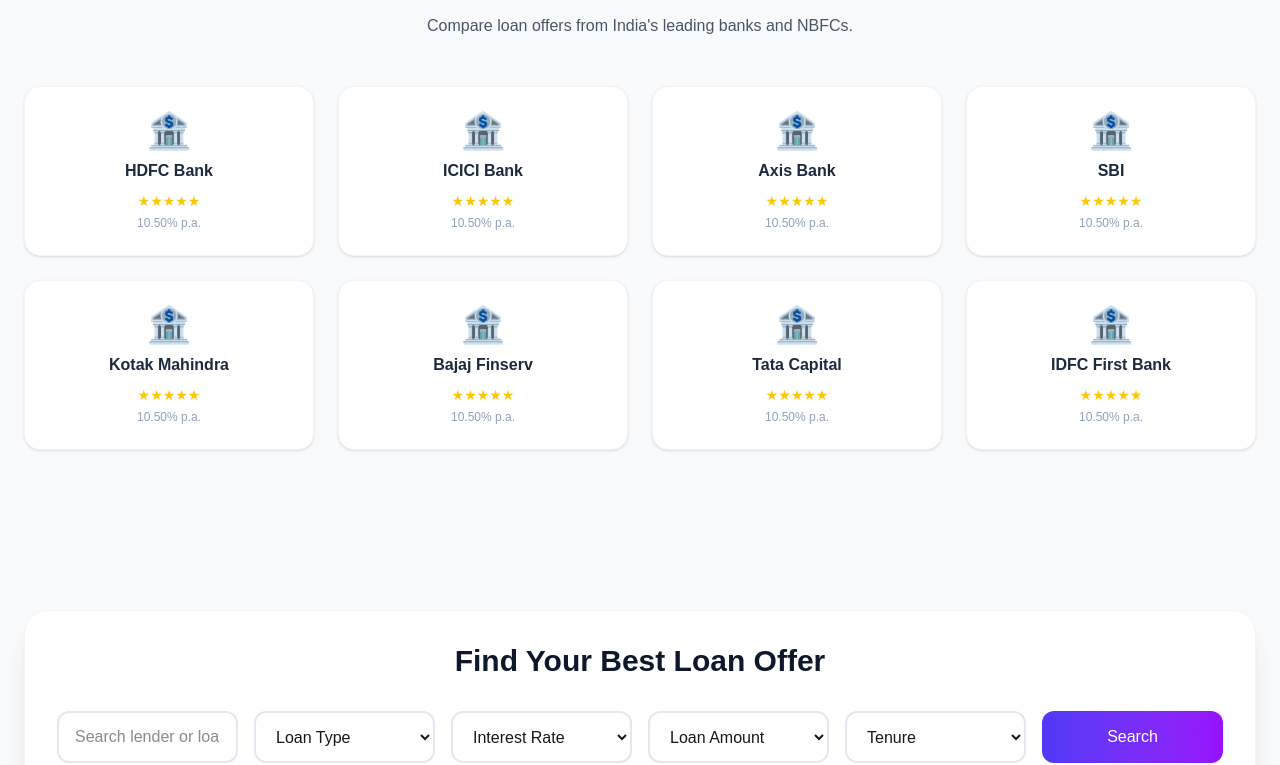
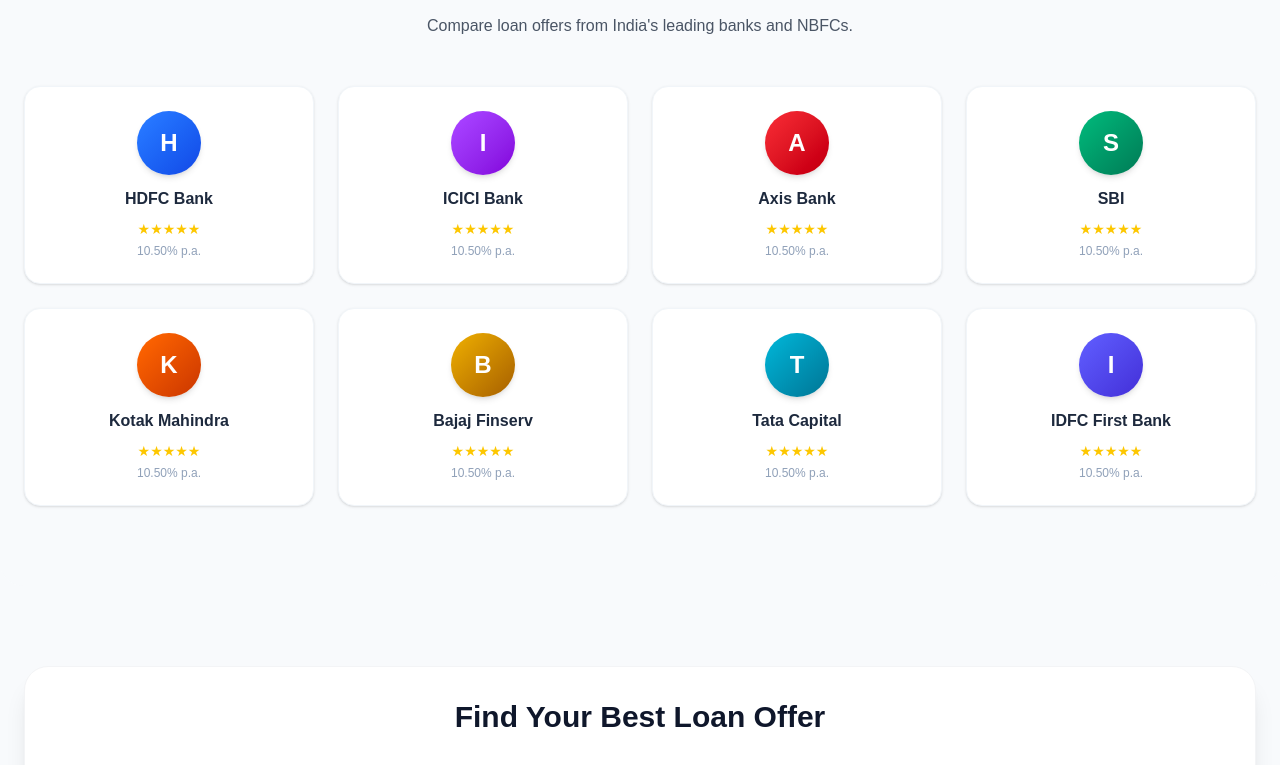
Before and after one commit to ksloanspvtld-prog/kinetik-capital-loans, a Next.js app: page / in a window 1280 px wide. Shown: the part 1553-2318 px from the top of the page. Built offline with nearby package versions, Linux system fonts and the light colour scheme.

Commit message:
🏦 Added Bank Logos in Both Lending Partners Sections

```diff
--- a/app/page.tsx
+++ b/app/page.tsx
@@ -6,6 +6,20 @@
 
 // ✅ Company Name - येथे बदला
 const COMPANY_NAME = "Kinetik Capital";
+
+// Bank Logos Data (initial + color)
+const bankLogos: Record<string, { initial: string; color: string }> = {
+  "HDFC Bank": { initial: "H", color: "from-blue-500 to-blue-700" },
+  "ICICI Bank": { initial: "I", color: "from-purple-500 to-purple-700" },
+  "Axis Bank": { initial: "A", color: "from-red-500 to-red-700" },
+  "SBI": { initial: "S", color: "from-emerald-500 to-emerald-700" },
+  "Kotak Mahindra": { initial: "K", color: "from-orange-500 to-orange-700" },
+  "Bajaj Finserv": { initial: "B", color: "from-yellow-500 to-yellow-700" },
+  "Tata Capital": { initial: "T", color: "from-cyan-500 to-cyan-700" },
+  "IDFC First Bank": { initial: "I", color: "from-indigo-500 to-indigo-700" },
+  "PNB": { initial: "P", color: "from-rose-500 to-rose-700" },
+  "Bank of Baroda": { initial: "B", color: "from-amber-500 to-amber-700" },
+};
 
 export default function Home() {
   const [formData, setFormData] = useState({
@@ -317,7 +331,7 @@
           </div>
         </section>
 
-        {/* ===== TOP LENDERS SECTION ===== */}
+        {/* ===== TOP LENDERS SECTION WITH LOGOS ===== */}
         <section className="max-w-7xl mx-auto px-6 py-20 bg-slate-50 rounded-3xl">
           <div className="text-center mb-12">
             <h2 className="text-3xl md:text-4xl font-bold text-slate-900">
@@ -337,17 +351,22 @@
               "Bajaj Finserv",
               "Tata Capital",
               "IDFC First Bank",
-            ].map((bank) => (
+            ].map((bank) => {
+              const logo = bankLogos[bank] || { initial: bank.charAt(0), color: "from-slate-500 to-slate-700" };
+              return (
                 <div
                   key={bank}
                   className="bg-white rounded-2xl shadow p-6 text-center hover:shadow-lg transition hover:-translate-y-1 border border-slate-100"
                 >
-                <div className="text-4xl mb-2">🏦</div>
-                <p className="font-semibold text-slate-800">{bank}</p>
+                  <div className={`w-16 h-16 mx-auto rounded-full bg-gradient-to-br ${logo.color} flex items-center justify-center text-white text-2xl font-bold shadow-md`}>
+                    {logo.initial}
+                  </div>
+                  <p className="font-semibold text-slate-800 mt-3">{bank}</p>
                   <div className="mt-2 text-yellow-400 text-sm">★★★★★</div>
                   <p className="mt-1 text-xs text-slate-400">10.50% p.a.</p>
                 </div>
-            ))}
+              );
+            })}
           </div>
         </section>
 
@@ -395,14 +414,14 @@
           </div>
         </section>
 
-        {/* ===== EMI CALCULATOR - FULLY ACTIVE ===== */}
+        {/* ===== EMI CALCULATOR ===== */}
         <section className="max-w-7xl mx-auto px-6 py-20">
           <div className="bg-white rounded-3xl shadow-xl p-6 md:p-10">
             <h2 className="text-3xl md:text-4xl font-bold text-center text-slate-900 mb-10">
               📊 EMI Calculator
             </h2>
 
-            {/* ✅ Monthly EMI - Prominent Display */}
+            {/* Monthly EMI - Prominent Display */}
             <div className="bg-gradient-to-r from-indigo-500 to-purple-600 rounded-2xl p-6 md:p-8 mb-8 text-center shadow-lg shadow-indigo-500/30">
               <p className="text-white/80 text-sm font-medium uppercase tracking-wider">Your Monthly EMI</p>
               <p className="text-5xl md:text-6xl font-bold text-white mt-2 animate-pulse">
@@ -735,8 +754,8 @@
           </div>
         </section>
 
-        {/* ===== PARTNER BANKS ===== */}
-        <section className="py-20 overflow-hidden">
+        {/* ===== OUR LENDING PARTNERS WITH LOGOS (MARQUEE) ===== */}
+        <section className="py-20 overflow-hidden bg-white">
           <div className="text-center mb-12">
             <h2 className="text-3xl md:text-4xl font-bold text-slate-900">
               Our Lending Partners
@@ -768,14 +787,20 @@
                 "IDFC First",
                 "PNB",
                 "Bank of Baroda",
-              ].map((bank, index) => (
+              ].map((bank, index) => {
+                const logo = bankLogos[bank] || { initial: bank.charAt(0), color: "from-slate-500 to-slate-700" };
+                return (
                   <div
                     key={index}
-                  className="min-w-48 md:min-w-55 bg-white rounded-2xl shadow-md px-6 md:px-8 py-4 md:py-6 text-center font-semibold text-slate-900 border border-slate-100"
+                    className="min-w-48 md:min-w-55 bg-white rounded-2xl shadow-md px-6 md:px-8 py-4 md:py-6 text-center border border-slate-100 flex flex-col items-center"
                   >
-                  🏦 {bank}
+                    <div className={`w-12 h-12 md:w-14 md:h-14 rounded-full bg-gradient-to-br ${logo.color} flex items-center justify-center text-white text-xl md:text-2xl font-bold shadow-md`}>
+                      {logo.initial}
                     </div>
-              ))}
+                    <p className="font-semibold text-slate-900 mt-2 text-sm md:text-base">{bank}</p>
+                  </div>
+                );
+              })}
             </div>
           </div>
         </section>
```
Lines whose indentation alone changed are shown as unchanged.
